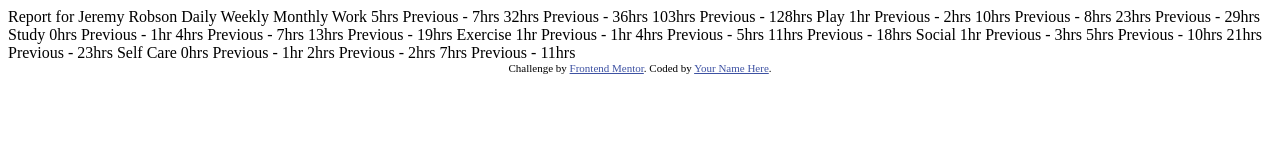
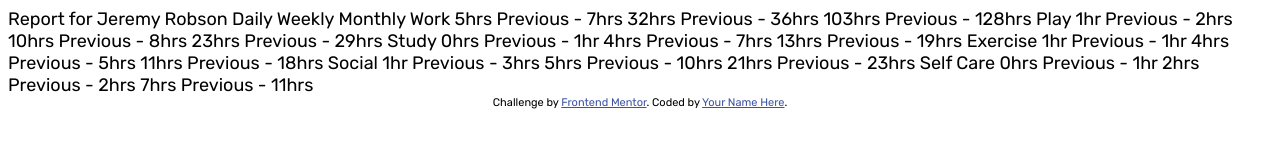
Before and after one commit to manishmonster/time-tracking-dashboard, a plain HTML site: page index.html in a window 1280 px wide. Drawn offline with Linux system fonts and the light colour scheme.

Commit message:
import font family and colors

```diff
--- /dev/null
+++ b/css/style.scss
@@ -0,0 +1,25 @@
+@import url('https://fonts.googleapis.com/css2?family=Rubik:wght@300;400;500;600&display=swap');
+:root{
+    --title1: hsl(246, 80%, 60%);
+    --title2: hsl(15, 100%, 70%);
+    --title3: hsl(195, 74%, 62%);
+    --title3: hsl(348, 100%, 68%);
+    --title4: hsl(145, 58%, 55%);
+    --title5: hsl(264, 64%, 52%);
+    --title6: hsl(43, 84%, 65%);
+    --text1: hsl(226, 43%, 10%);
+    --text2: hsl(235, 46%, 20%);
+    --text3: hsl(235, 45%, 61%);
+    --text4: hsl(236, 100%, 87%);
+}
+*{
+    font-family: 'Rubik', sans-serif;
+}
+body{
+    font-size: 18px;
+}
+
+.attribution {
+    font-size: 11px; text-align: center;
+    a { color: hsl(228, 45%, 44%); }
+}
--- a/index.html
+++ b/index.html
@@ -7,12 +7,7 @@
   <link rel="icon" type="image/png" sizes="32x32" href="./images/favicon-32x32.png">
 
   <title>Frontend Mentor | Time tracking dashboard</title>
-
-  <!-- Feel free to remove these styles or customise in your own stylesheet 👍 -->
-  <style>
-    .attribution { font-size: 11px; text-align: center; }
-    .attribution a { color: hsl(228, 45%, 44%); }
-  </style>
+  <link rel="stylesheet" href="css/style.css">
 </head>
 <body>
 
```
Also changed, not shown: css/style.css (added), 1 other file.
